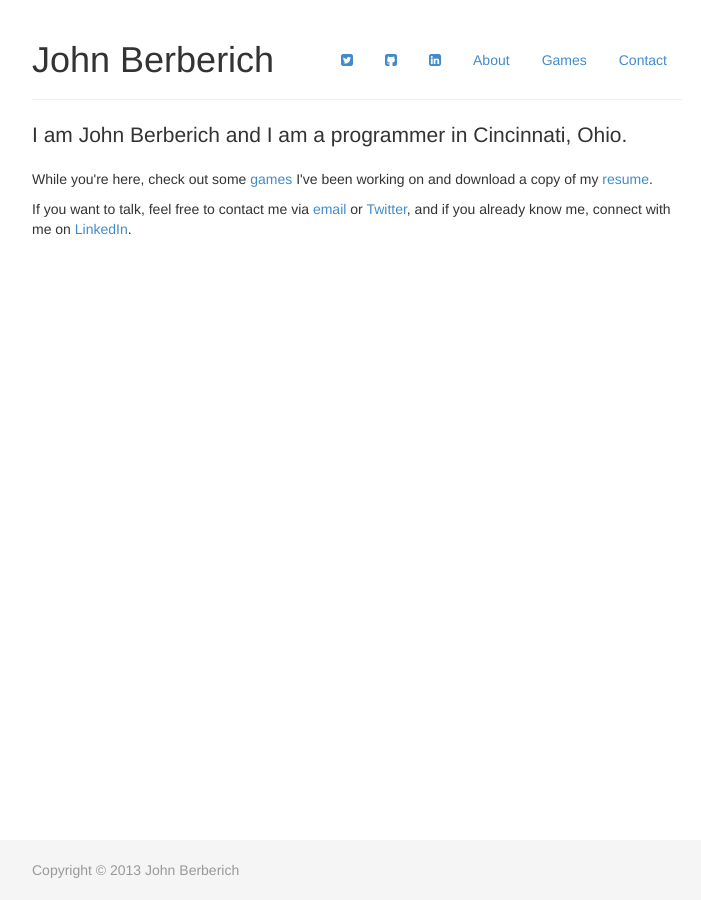
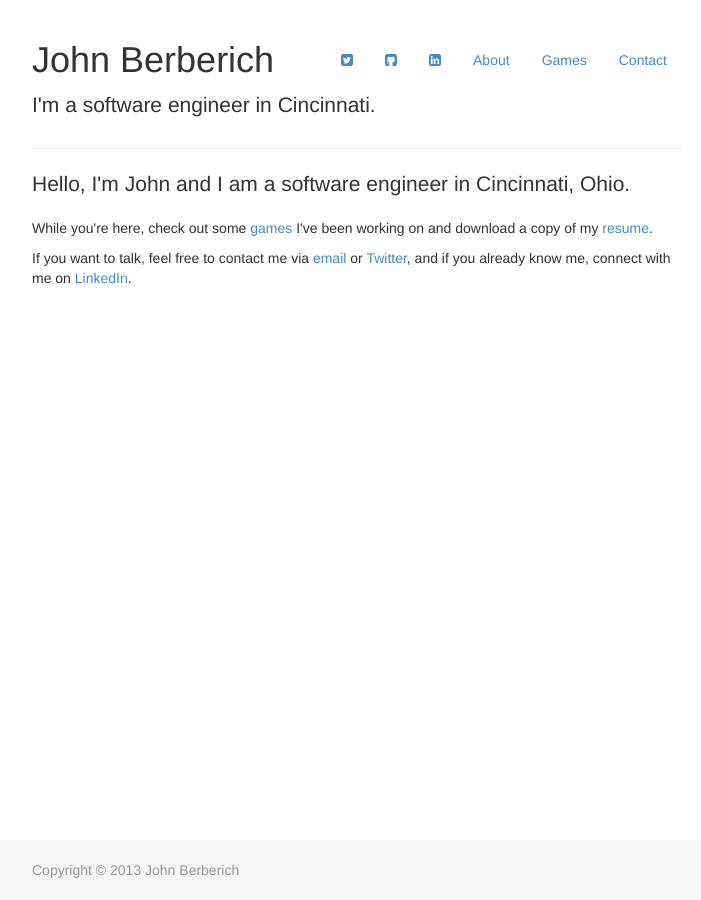
Before and after one commit to johnberberich/johnberberich.github.io, a Jekyll site: the page built from index.html, in a window 1280 px wide. Shown: the whole page, without its empty margins (283-984 px from the left). Built offline with Jekyll 4.4.1, drawn with Linux system fonts in a browser that asks for light colours.

Commit message:
Added bootstrap3 and font-awesome.

```diff
--- a/_layouts/default.html
+++ b/_layouts/default.html
@@ -31,6 +31,7 @@
 					</ul>
 				</nav>
 				<h1>John Berberich</h1>
+				<p class="lead">I'm a software engineer in Cincinnati.</p>
 			</header>
 			<section>
 			{{ content }}
--- a/index.html
+++ b/index.html
@@ -3,8 +3,8 @@ layout: default
 title: johnberberich.com
 ---
 <p class="lead" itemscope itemtype="http://data-vocabulary.org/Person">
-	I am <span itemprop="name">John Berberich</span>
-	and I am a <span itemprop="title">programmer</span>
+	Hello, I'm <span itemprop="name">John</span>
+	and I am a <span itemprop="title">software engineer</span>
 	in <span itemprop="address" itemscope itemtype="http://data-vocabulary.org/Address">
 		<span itemprop="locality">Cincinnati</span>,
 		<span itemprop="region">Ohio</span></span>.
```
